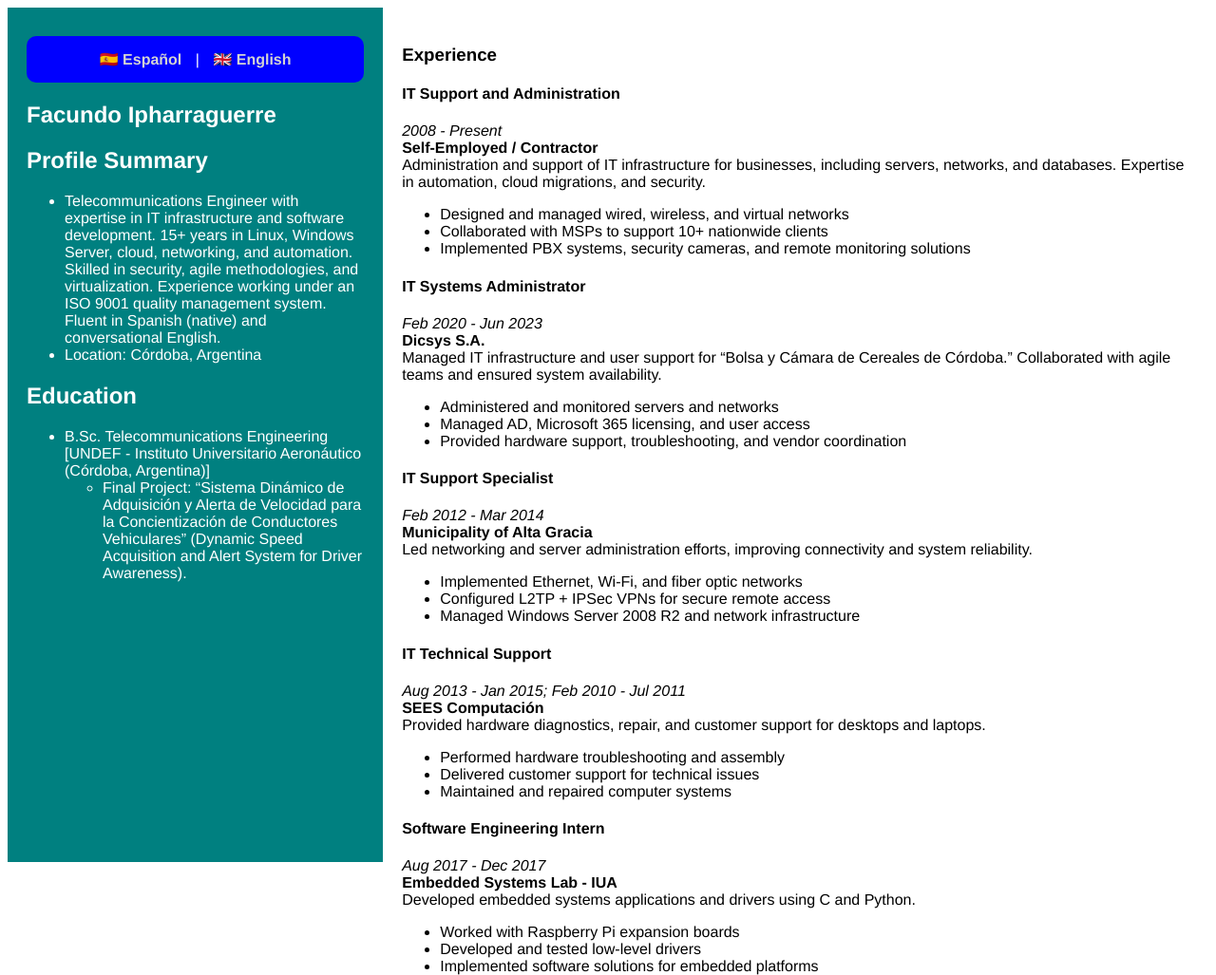
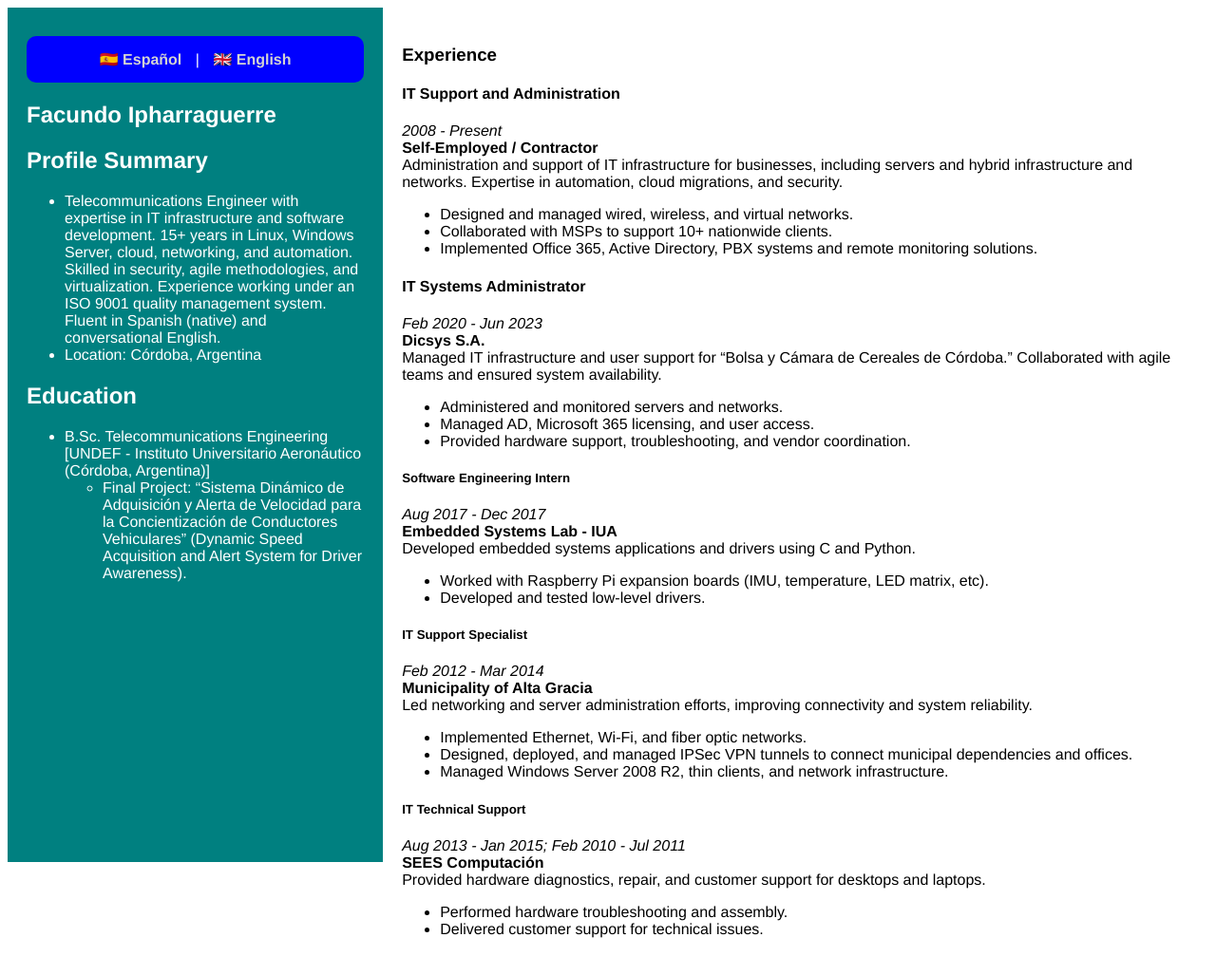
Before and after one commit to fipharraguerre/cv-homepage, a Jekyll site: the page built from index_en.md, in a window 1280 px wide. Shown: the whole page at 95% size. Built offline with Jekyll 4.4.1, drawn with Linux system fonts in a browser that asks for light colours; after the commit the page ends 988 px from its top, so only the background shows below that.

Commit message:
fixed experience

```diff
--- a/_includes/experience_en.md
+++ b/_includes/experience_en.md
@@ -1,39 +1,37 @@
 #### IT Support and Administration
 *2008 - Present*
 **Self-Employed / Contractor**
-Administration and support of IT infrastructure for businesses, including servers, networks, and databases. Expertise in automation, cloud migrations, and security.
-- Designed and managed wired, wireless, and virtual networks
-- Collaborated with MSPs to support 10+ nationwide clients
-- Implemented PBX systems, security cameras, and remote monitoring solutions
+Administration and support of IT infrastructure for businesses, including servers and hybrid infrastructure and networks. Expertise in automation, cloud migrations, and security.
+- Designed and managed wired, wireless, and virtual networks.
+- Collaborated with MSPs to support 10+ nationwide clients.
+- Implemented Office 365, Active Directory, PBX systems and remote monitoring solutions.
 
 #### IT Systems Administrator
 *Feb 2020 - Jun 2023*
 **Dicsys S.A.**
 Managed IT infrastructure and user support for "Bolsa y Cámara de Cereales de Córdoba." Collaborated with agile teams and ensured system availability.
-- Administered and monitored servers and networks
-- Managed AD, Microsoft 365 licensing, and user access
-- Provided hardware support, troubleshooting, and vendor coordination
+- Administered and monitored servers and networks.
+- Managed AD, Microsoft 365 licensing, and user access.
+- Provided hardware support, troubleshooting, and vendor coordination.
 
-#### IT Support Specialist
+##### Software Engineering Intern
+*Aug 2017 - Dec 2017*
+**Embedded Systems Lab - IUA**
+Developed embedded systems applications and drivers using C and Python.
+- Worked with Raspberry Pi expansion boards (IMU, temperature, LED matrix, etc).
+- Developed and tested low-level drivers.
+
+##### IT Support Specialist
 *Feb 2012 - Mar 2014*
 **Municipality of Alta Gracia**
 Led networking and server administration efforts, improving connectivity and system reliability.
-- Implemented Ethernet, Wi-Fi, and fiber optic networks
-- Configured L2TP + IPSec VPNs for secure remote access
-- Managed Windows Server 2008 R2 and network infrastructure
+- Implemented Ethernet, Wi-Fi, and fiber optic networks.
+- Designed, deployed, and managed IPSec VPN tunnels to connect municipal dependencies and offices.
+- Managed Windows Server 2008 R2, thin clients, and network infrastructure.
 
-#### IT Technical Support
+##### IT Technical Support
 *Aug 2013 - Jan 2015; Feb 2010 - Jul 2011*
 **SEES Computación**
 Provided hardware diagnostics, repair, and customer support for desktops and laptops.
-- Performed hardware troubleshooting and assembly
-- Delivered customer support for technical issues
-- Maintained and repaired computer systems
-
-#### Software Engineering Intern
-*Aug 2017 - Dec 2017*
-**Embedded Systems Lab - IUA**
-Developed embedded systems applications and drivers using C and Python.
-- Worked with Raspberry Pi expansion boards
-- Developed and tested low-level drivers
-- Implemented software solutions for embedded platforms
+- Performed hardware troubleshooting and assembly.
+- Delivered customer support for technical issues.
```
